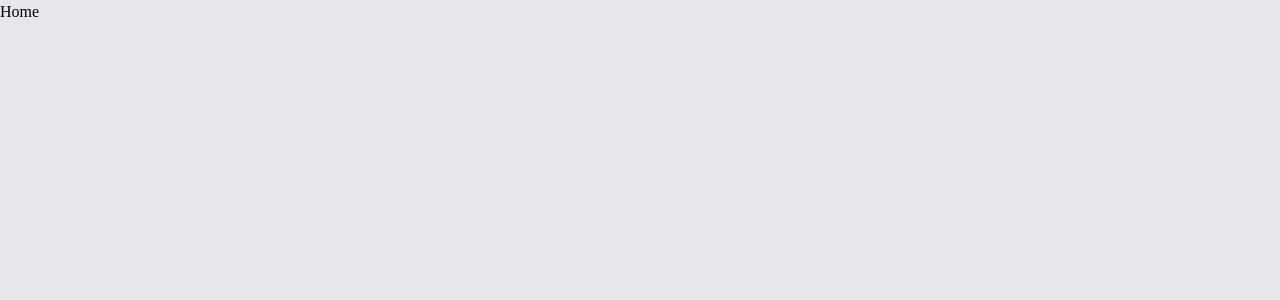
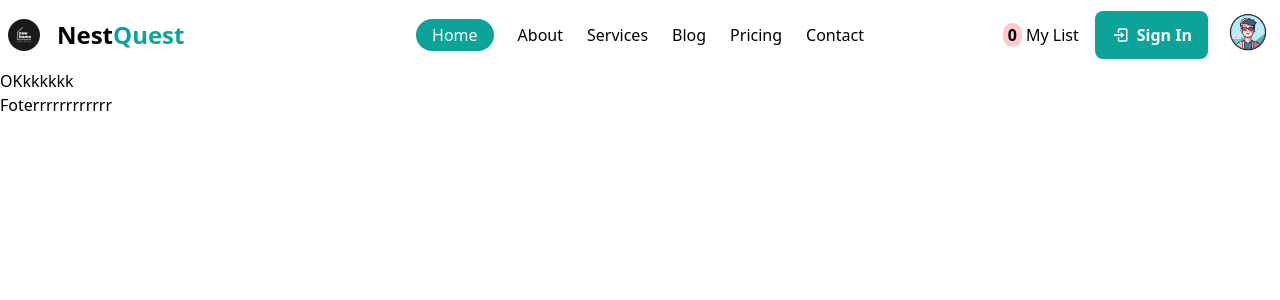
Before and after one commit to gmhridu/nest-quest, a React (Vite) app: page / in a window 1280 px wide. Shown: the top 300 px of the page. Built offline with nearby package versions, Linux system fonts and the light colour scheme.

Commit message:
Implemented complete functionality and styling for the Navbar component

```diff
--- a/package.json
+++ b/package.json
@@ -15,6 +15,9 @@
     "match-sorter": "^6.3.4",
     "react": "^18.2.0",
     "react-dom": "^18.2.0",
+    "react-fast-marquee": "^1.6.4",
+    "react-icons": "^5.0.1",
+    "react-multi-carousel": "^2.8.5",
     "react-router-dom": "^6.22.3",
     "sort-by": "^1.2.0"
   },
--- /dev/null
+++ b/src/components/Footer/Footer.jsx
@@ -0,0 +1,11 @@
+import React from 'react';
+
+const Footer = () => {
+  return (
+    <div>
+      <h1>Foterrrrrrrrrrrr</h1>
+    </div>
+  );
+};
+
+export default Footer;
--- a/src/components/Navbar/Navbar.jsx
+++ b/src/components/Navbar/Navbar.jsx
@@ -1,10 +1,165 @@
 import React from 'react';
+import { Link, NavLink } from 'react-router-dom';
+import logoImg from '../../../public/logo.jpg'
+import profileImg from '../../../public/userprofile.jpg'
+import { BiLogIn } from "react-icons/bi";
+
 
 const Navbar = () => {
+
+  const navLinks = (
+    <>
+      <div className='flex gap-6 items-center justify-center'>
+        <NavLink
+          to={"/"}
+          className={({ isActive }) =>
+            isActive
+              ? "bg-navColor rounded-full px-4 py-1 text-white font-medium text-base"
+              : "font-medium leading-snug text-base"
+          }
+        >
+          Home
+        </NavLink>
+        <NavLink
+          to={"/about"}
+          className={({ isActive }) =>
+            isActive
+              ? "bg-navColor rounded-full px-4 py-1 text-white font-medium text-base"
+              : "font-medium leading-snug text-base"
+          }
+        >
+          About
+        </NavLink>
+        <NavLink
+          to={"/services"}
+          className={({ isActive }) =>
+            isActive
+              ? "bg-navColor rounded-full px-4 py-1 text-white font-medium text-base"
+              : "font-medium leading-snug text-base"
+          }
+        >
+          Services
+        </NavLink>
+        <NavLink
+          to={"/blog"}
+          className={({ isActive }) =>
+            isActive
+              ? "bg-navColor rounded-full px-4 py-1 text-white font-medium text-base"
+              : "font-medium leading-snug text-base"
+          }
+        >
+          Blog
+        </NavLink>
+        <NavLink
+          to={"/pricing"}
+          className={({ isActive }) =>
+            isActive
+              ? "bg-navColor rounded-full px-4 py-1 text-white font-medium text-base"
+              : "font-medium leading-snug text-base"
+          }
+        >
+          Pricing
+        </NavLink>
+        <NavLink
+          to={"/contact"}
+          className={({ isActive }) =>
+            isActive
+              ? "bg-navColor rounded-full px-4 py-1 text-white font-medium text-base"
+              : "font-medium leading-snug text-base"
+          }
+        >
+          Contact
+        </NavLink>
+      </div>
+    </>
+  );
+
+  const profileLinks = (
+    <>
+      <li>
+        <NavLink className="justify-between">Profile</NavLink>
+      </li>
+      <li>
+        <NavLink className="justify-between">Settings</NavLink>
+      </li>
+      <li>
+        <NavLink className="justify-between">Logout</NavLink>
+      </li>
+    </>
+  );
   return (
-    <div>
+    <header className="navbar bg-base-200">
+      <div className="navbar-start">
+        <div className="dropdown">
+          <div tabIndex={0} role="button" className="btn btn-ghost lg:hidden">
+            <svg
+              xmlns="http://www.w3.org/2000/svg"
+              className="h-5 w-5"
+              fill="none"
+              viewBox="0 0 24 24"
+              stroke="currentColor"
+            >
+              <path
+                strokeLinecap="round"
+                strokeLinejoin="round"
+                strokeWidth="2"
+                d="M4 6h16M4 12h8m-8 6h16"
+              />
+            </svg>
+          </div>
+          <ul
+            tabIndex={0}
+            className="menu menu-sm dropdown-content mt-3 z-[1] p-2 shadow bg-base-100 rounded-box w-52"
+          >
+            {navLinks}
+          </ul>
+        </div>
+        <div className="flex items-center">
+          <img className="w-8 h-8 rounded-full" src={logoImg} alt="" />
+          <Link to={"/"} className="btn btn-ghost">
+            <h2 className="text-2xl font-bold">
+              Nest<span className="text-navColor">Quest</span>
+            </h2>
+          </Link>
+        </div>
+      </div>
+      <div className="navbar-center hidden lg:flex">
+        <ul className="menu menu-horizontal px-1">
+         {navLinks}
+        </ul>
+      </div>
 
-    </div>
+      <div className="navbar-end flex space-x-4">
+        <Link className="text-base font-medium flex gap-1">
+          <span className="bg-red-200 rounded-full px-[5px] text-base font-semibold flex items-center justify-center">
+            0
+          </span>{" "}
+          My List
+        </Link>
+        <Link className="btn text-base font-bold bg-navColor outline-none border-none text-white hover:bg-[#2c635f]">
+          {" "}
+          <BiLogIn className="text-lg" />
+          Sign In
+        </Link>
+        <div className="dropdown dropdown-end">
+          <div
+            tabIndex={0}
+            role="button"
+            className="btn btn-ghost btn-circle avatar"
+          >
+            <div className="w-16 rounded-full">
+              <img alt="user image" src={profileImg} />
+            </div>
+          </div>
+          <ul
+            tabIndex={0}
+            className="menu menu-sm dropdown-content mt-3 z-[1] p-2 shadow-md bg-white rounded-box w-52"
+          >
+            {profileLinks}
+          </ul>
+        </div>
+      </div>
+    </header>
   );
 };
 
--- a/src/firebase/firebase.config.js
+++ b/src/firebase/firebase.config.js
@@ -4,7 +4,7 @@
 
 
 //Firebase configuration
-const firebaseConfig = {
+  const firebaseConfig = {
   apiKey: import.meta.env.VITE_APIKEY,
   authDomain: import.meta.env.VITE_AUTHDOMAIN,
   projectId: import.meta.env.VITE_PROJECTID,
--- a/src/index.css
+++ b/src/index.css
@@ -1,24 +1,3 @@
 @tailwind base;
 @tailwind components;
 @tailwind utilities;
-
-@layer base {
-  body {
-    @apply font-primary bg-gray-200;
-  }
-  .dropdown {
-    @apply w-full lg:max-w-[296px] cursor-pointer;
-  }
-  .dropdown-btn {
-    @apply flex h-[64px] items-center px-[18px] border rounded-lg;
-  }
-  .dropdown-icon-primary {
-    @apply text-2xl mr-[18px] text-violet-700;
-  }
-  .dropdown-icon-secondary {
-    @apply text-2xl text-violet-700 ml-auto;
-  }
-  .dropdown-menu {
-    @apply px-6 py-8 text-[15px] space-y-6 shadow-md bg-white absolute w-full z-10 list-none rounded-b-lg;
-  }
-}
--- a/src/layouts/Root.jsx
+++ b/src/layouts/Root.jsx
@@ -1,5 +1,7 @@
 import React, { useEffect } from "react";
 import { Outlet, useLocation } from "react-router-dom";
+import Navbar from "../components/Navbar/Navbar";
+import Footer from "../components/Footer/Footer";
 
 const Root = () => {
   const location = useLocation();
@@ -18,8 +20,10 @@
   };
 
   return (
-    <div>
+    <div className="max-w-[1440px] mx-auto bg-white">
+      <Navbar />
       <Outlet />
+      <Footer />
     </div>
   );
 };
--- /dev/null
+++ b/src/pages/Home/Home.jsx
@@ -0,0 +1,11 @@
+import React from 'react';
+
+const Home = () => {
+  return (
+    <div>
+      OKkkkkkk
+    </div>
+  );
+};
+
+export default Home;
--- a/tailwind.config.js
+++ b/tailwind.config.js
@@ -5,30 +5,20 @@
     fontFamily: {
       primary: "Poppins",
     },
-    container: {
-      padding: {
-        DEFAULT: "1rem",
-        lg: "2rem",
-      },
-    },
-    screens: {
-      sm: "640px",
-      md: "768px",
-      lg: "1024px",
-      xl: "1234px",
-    },
     extend: {
       colors: {
         primary: "#101828",
         secondary: "#7F56D9",
-      },
-      boxShadow: {
-        1: "0px 4px 30px rgba(0, 0, 0, 0.08)",
+        navColor: "#0ca39a",
       },
     },
   },
   daisyui: {
     themes: [],
+    base: true,
+    styled: true,
+    utils: true,
+    prefix: "",
   },
   plugins: [require("daisyui")],
 };
```
Also changed, not shown: src/Routes/Routes.jsx (+23 -2 lines), public/userprofile.jpg (added), 1 other file (tests, documents, lock files or other folders).
